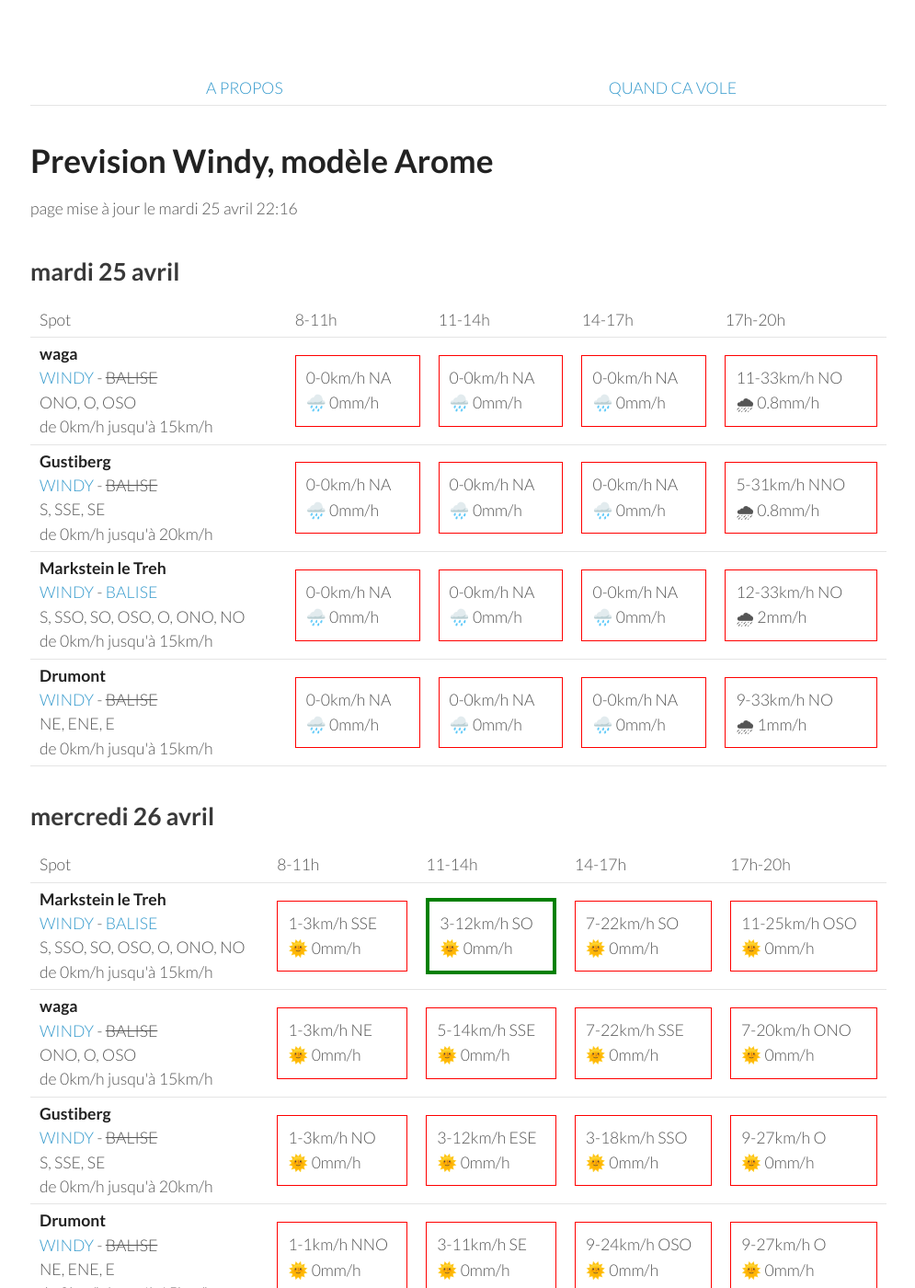
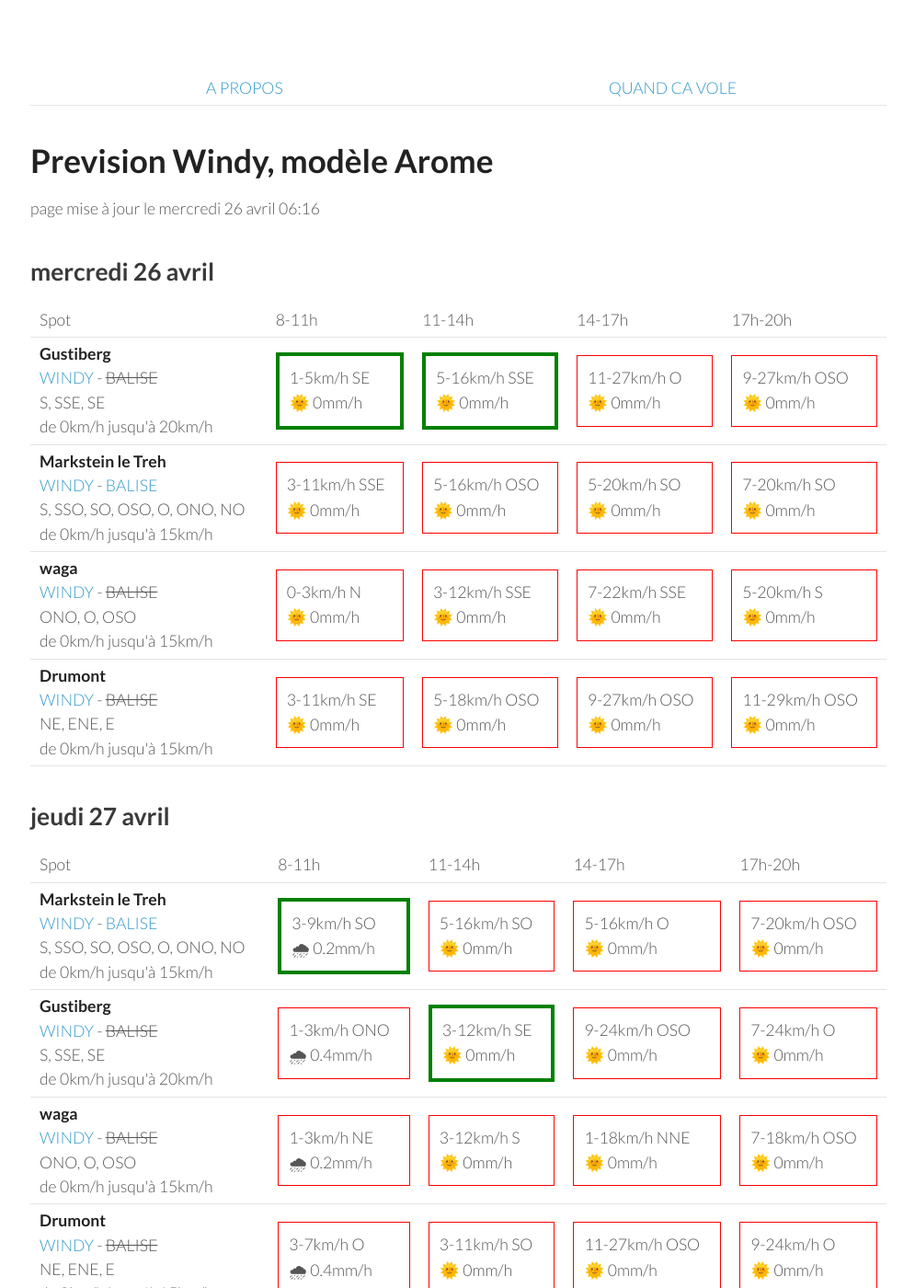
Before and after one commit to parapente-dans-le-nord/parapente-dans-le-nord.github.io, a Jekyll site: the page built from vosges.markdown, in a window 1280 px wide and 1400 px high. Shown: the whole window at 92% size, without its empty margins (25-1020 px from the left). Built offline with Jekyll 4.4.1, drawn with Linux system fonts in a browser that asks for light colours; some of the changed text lies outside the part shown.

Commit message:
update index.markdown

```diff
--- a/vosges.markdown
+++ b/vosges.markdown
@@ -7,60 +7,8 @@ title:  "Tous les spots"
 {: .links}
 
 # Prevision Windy, modèle Arome
-page mise à jour le mardi 25 avril 22:16
+page mise à jour le mercredi 26 avril 06:16
 
-## mardi 25 avril
-
-{::nomarkdown}
-<table>
-  <tbody>
-    <tr>
-      <td>Spot</td>
-      <td>8-11h</td>
-      <td>11-14h</td>
-      <td>14-17h</td>
-      <td>17h-20h</td>
-    </tr>
-<tr>
-        <td><strong>waga</strong><br><a href="https://windy.com/47.903/6.996?47.900,6.983,15">WINDY</a> - <span class="no-balise"> BALISE </span><br> <span class="vent-favorable">ONO, O, OSO</span><br><span class="force-vent">de 0km/h jusqu'à 15km/h</span> </td>
-
-            <td><div class="not-flyable"><p>0-0km/h NA</p><p>🌧️ 0mm/h</p></div></td>
-            <td><div class="not-flyable"><p>0-0km/h NA</p><p>🌧️ 0mm/h</p></div></td>
-            <td><div class="not-flyable"><p>0-0km/h NA</p><p>🌧️ 0mm/h</p></div></td>
-            <td><div class="not-flyable"><p>11-33km/h NO</p><p>🌧 0.8mm/h</p></div></td>
-
-    </tr>
-<tr>
-        <td><strong>Gustiberg</strong><br><a href="https://windy.com/47.894/6.934?47.891,6.934,15,m:eYYagmI">WINDY</a> - <span class="no-balise"> BALISE </span><br> <span class="vent-favorable">S, SSE, SE</span><br><span class="force-vent">de 0km/h jusqu'à 20km/h</span> </td>
-
-            <td><div class="not-flyable"><p>0-0km/h NA</p><p>🌧️ 0mm/h</p></div></td>
-            <td><div class="not-flyable"><p>0-0km/h NA</p><p>🌧️ 0mm/h</p></div></td>
-            <td><div class="not-flyable"><p>0-0km/h NA</p><p>🌧️ 0mm/h</p></div></td>
-            <td><div class="not-flyable"><p>5-31km/h NNO</p><p>🌧 0.8mm/h</p></div></td>
-
-    </tr>
-<tr>
-        <td><strong>Markstein le Treh</strong><br><a href="https://windy.com/47.926/7.012?47.505,7.012,8,m:eY1agmQ">WINDY</a> - <span class=""><a href="http://www.balisemeteo.com/balise.php?idBalise=136">BALISE</a> </span><br> <span class="vent-favorable">S, SSO, SO, OSO, O, ONO, NO</span><br><span class="force-vent">de 0km/h jusqu'à 15km/h</span> </td>
-
-            <td><div class="not-flyable"><p>0-0km/h NA</p><p>🌧️ 0mm/h</p></div></td>
-            <td><div class="not-flyable"><p>0-0km/h NA</p><p>🌧️ 0mm/h</p></div></td>
-            <td><div class="not-flyable"><p>0-0km/h NA</p><p>🌧️ 0mm/h</p></div></td>
-            <td><div class="not-flyable"><p>12-33km/h NO</p><p>🌧 2mm/h</p></div></td>
-
-    </tr>
-<tr>
-        <td><strong>Drumont</strong><br><a href="https://windy.com/47.898/6.919?47.687,6.919,9,m:eYYagmG">WINDY</a> - <span class="no-balise"> BALISE </span><br> <span class="vent-favorable">NE, ENE, E</span><br><span class="force-vent">de 0km/h jusqu'à 15km/h</span> </td>
-
-            <td><div class="not-flyable"><p>0-0km/h NA</p><p>🌧️ 0mm/h</p></div></td>
-            <td><div class="not-flyable"><p>0-0km/h NA</p><p>🌧️ 0mm/h</p></div></td>
-            <td><div class="not-flyable"><p>0-0km/h NA</p><p>🌧️ 0mm/h</p></div></td>
-            <td><div class="not-flyable"><p>9-33km/h NO</p><p>🌧 1mm/h</p></div></td>
-
-    </tr>
-
-</tbody>
-</table>
-{:/}
 ## mercredi 26 avril
 
 {::nomarkdown}
@@ -74,42 +22,42 @@ page mise à jour le mardi 25 avril 22:16
       <td>17h-20h</td>
     </tr>
 <tr>
+        <td><strong>Gustiberg</strong><br><a href="https://windy.com/47.894/6.934?47.891,6.934,15,m:eYYagmI">WINDY</a> - <span class="no-balise"> BALISE </span><br> <span class="vent-favorable">S, SSE, SE</span><br><span class="force-vent">de 0km/h jusqu'à 20km/h</span> </td>
+
+            <td><div class="flyable"><p>1-5km/h SE</p><p>🌞 0mm/h</p></div></td>
+            <td><div class="flyable"><p>5-16km/h SSE</p><p>🌞 0mm/h</p></div></td>
+            <td><div class="not-flyable"><p>11-27km/h O</p><p>🌞 0mm/h</p></div></td>
+            <td><div class="not-flyable"><p>9-27km/h OSO</p><p>🌞 0mm/h</p></div></td>
+
+
+    </tr>
+<tr>
         <td><strong>Markstein le Treh</strong><br><a href="https://windy.com/47.926/7.012?47.505,7.012,8,m:eY1agmQ">WINDY</a> - <span class=""><a href="http://www.balisemeteo.com/balise.php?idBalise=136">BALISE</a> </span><br> <span class="vent-favorable">S, SSO, SO, OSO, O, ONO, NO</span><br><span class="force-vent">de 0km/h jusqu'à 15km/h</span> </td>
 
-            <td><div class="not-flyable"><p>1-3km/h SSE</p><p>🌞 0mm/h</p></div></td>
-            <td><div class="flyable"><p>3-12km/h SO</p><p>🌞 0mm/h</p></div></td>
-            <td><div class="not-flyable"><p>7-22km/h SO</p><p>🌞 0mm/h</p></div></td>
-            <td><div class="not-flyable"><p>11-25km/h OSO</p><p>🌞 0mm/h</p></div></td>
+            <td><div class="not-flyable"><p>3-11km/h SSE</p><p>🌞 0mm/h</p></div></td>
+            <td><div class="not-flyable"><p>5-16km/h OSO</p><p>🌞 0mm/h</p></div></td>
+            <td><div class="not-flyable"><p>5-20km/h SO</p><p>🌞 0mm/h</p></div></td>
+            <td><div class="not-flyable"><p>7-20km/h SO</p><p>🌞 0mm/h</p></div></td>
 
 
     </tr>
 <tr>
         <td><strong>waga</strong><br><a href="https://windy.com/47.903/6.996?47.900,6.983,15">WINDY</a> - <span class="no-balise"> BALISE </span><br> <span class="vent-favorable">ONO, O, OSO</span><br><span class="force-vent">de 0km/h jusqu'à 15km/h</span> </td>
 
-            <td><div class="not-flyable"><p>1-3km/h NE</p><p>🌞 0mm/h</p></div></td>
-            <td><div class="not-flyable"><p>5-14km/h SSE</p><p>🌞 0mm/h</p></div></td>
+            <td><div class="not-flyable"><p>0-3km/h N</p><p>🌞 0mm/h</p></div></td>
+            <td><div class="not-flyable"><p>3-12km/h SSE</p><p>🌞 0mm/h</p></div></td>
             <td><div class="not-flyable"><p>7-22km/h SSE</p><p>🌞 0mm/h</p></div></td>
-            <td><div class="not-flyable"><p>7-20km/h ONO</p><p>🌞 0mm/h</p></div></td>
-
-
-    </tr>
-<tr>
-        <td><strong>Gustiberg</strong><br><a href="https://windy.com/47.894/6.934?47.891,6.934,15,m:eYYagmI">WINDY</a> - <span class="no-balise"> BALISE </span><br> <span class="vent-favorable">S, SSE, SE</span><br><span class="force-vent">de 0km/h jusqu'à 20km/h</span> </td>
-
-            <td><div class="not-flyable"><p>1-3km/h NO</p><p>🌞 0mm/h</p></div></td>
-            <td><div class="not-flyable"><p>3-12km/h ESE</p><p>🌞 0mm/h</p></div></td>
-            <td><div class="not-flyable"><p>3-18km/h SSO</p><p>🌞 0mm/h</p></div></td>
-            <td><div class="not-flyable"><p>9-27km/h O</p><p>🌞 0mm/h</p></div></td>
+            <td><div class="not-flyable"><p>5-20km/h S</p><p>🌞 0mm/h</p></div></td>
 
 
     </tr>
 <tr>
         <td><strong>Drumont</strong><br><a href="https://windy.com/47.898/6.919?47.687,6.919,9,m:eYYagmG">WINDY</a> - <span class="no-balise"> BALISE </span><br> <span class="vent-favorable">NE, ENE, E</span><br><span class="force-vent">de 0km/h jusqu'à 15km/h</span> </td>
 
-            <td><div class="not-flyable"><p>1-1km/h NNO</p><p>🌞 0mm/h</p></div></td>
             <td><div class="not-flyable"><p>3-11km/h SE</p><p>🌞 0mm/h</p></div></td>
-            <td><div class="not-flyable"><p>9-24km/h OSO</p><p>🌞 0mm/h</p></div></td>
-            <td><div class="not-flyable"><p>9-27km/h O</p><p>🌞 0mm/h</p></div></td>
+            <td><div class="not-flyable"><p>5-18km/h OSO</p><p>🌞 0mm/h</p></div></td>
+            <td><div class="not-flyable"><p>9-27km/h OSO</p><p>🌞 0mm/h</p></div></td>
+            <td><div class="not-flyable"><p>11-29km/h OSO</p><p>🌞 0mm/h</p></div></td>
 
 
     </tr>
@@ -132,40 +80,40 @@ page mise à jour le mardi 25 avril 22:16
 <tr>
         <td><strong>Markstein le Treh</strong><br><a href="https://windy.com/47.926/7.012?47.505,7.012,8,m:eY1agmQ">WINDY</a> - <span class=""><a href="http://www.balisemeteo.com/balise.php?idBalise=136">BALISE</a> </span><br> <span class="vent-favorable">S, SSO, SO, OSO, O, ONO, NO</span><br><span class="force-vent">de 0km/h jusqu'à 15km/h</span> </td>
 
-            <td><div class="not-flyable"><p>1-3km/h NNO</p><p>🌧 0.2mm/h</p></div></td>
-            <td><div class="flyable"><p>3-14km/h S</p><p>🌞 0mm/h</p></div></td>
-            <td><div class="not-flyable"><p>9-24km/h SO</p><p>🌧 0.6mm/h</p></div></td>
-            <td><div class="not-flyable"><p>7-27km/h OSO</p><p>🌞 0mm/h</p></div></td>
+            <td><div class="flyable"><p>3-9km/h SO</p><p>🌧 0.2mm/h</p></div></td>
+            <td><div class="not-flyable"><p>5-16km/h SO</p><p>🌞 0mm/h</p></div></td>
+            <td><div class="not-flyable"><p>5-16km/h O</p><p>🌞 0mm/h</p></div></td>
+            <td><div class="not-flyable"><p>7-20km/h OSO</p><p>🌞 0mm/h</p></div></td>
 
 
     </tr>
 <tr>
         <td><strong>Gustiberg</strong><br><a href="https://windy.com/47.894/6.934?47.891,6.934,15,m:eYYagmI">WINDY</a> - <span class="no-balise"> BALISE </span><br> <span class="vent-favorable">S, SSE, SE</span><br><span class="force-vent">de 0km/h jusqu'à 20km/h</span> </td>
 
-            <td><div class="not-flyable"><p>1-1km/h SSO</p><p>🌞 0mm/h</p></div></td>
-            <td><div class="not-flyable"><p>5-20km/h SSO</p><p>🌞 0mm/h</p></div></td>
-            <td><div class="not-flyable"><p>9-25km/h SO</p><p>🌧 0.4mm/h</p></div></td>
-            <td><div class="not-flyable"><p>9-25km/h OSO</p><p>🌞 0mm/h</p></div></td>
+            <td><div class="not-flyable"><p>1-3km/h ONO</p><p>🌧 0.4mm/h</p></div></td>
+            <td><div class="flyable"><p>3-12km/h SE</p><p>🌞 0mm/h</p></div></td>
+            <td><div class="not-flyable"><p>9-24km/h OSO</p><p>🌞 0mm/h</p></div></td>
+            <td><div class="not-flyable"><p>7-24km/h O</p><p>🌞 0mm/h</p></div></td>
 
 
     </tr>
 <tr>
         <td><strong>waga</strong><br><a href="https://windy.com/47.903/6.996?47.900,6.983,15">WINDY</a> - <span class="no-balise"> BALISE </span><br> <span class="vent-favorable">ONO, O, OSO</span><br><span class="force-vent">de 0km/h jusqu'à 15km/h</span> </td>
 
-            <td><div class="not-flyable"><p>0-3km/h ESE</p><p>🌞 0mm/h</p></div></td>
-            <td><div class="not-flyable"><p>5-18km/h S</p><p>🌞 0mm/h</p></div></td>
-            <td><div class="not-flyable"><p>7-24km/h SO</p><p>🌧 0.4mm/h</p></div></td>
-            <td><div class="not-flyable"><p>7-25km/h SO</p><p>🌞 0mm/h</p></div></td>
+            <td><div class="not-flyable"><p>1-3km/h NE</p><p>🌧 0.2mm/h</p></div></td>
+            <td><div class="not-flyable"><p>3-12km/h S</p><p>🌞 0mm/h</p></div></td>
+            <td><div class="not-flyable"><p>1-18km/h NNE</p><p>🌞 0mm/h</p></div></td>
+            <td><div class="not-flyable"><p>7-18km/h OSO</p><p>🌞 0mm/h</p></div></td>
 
 
     </tr>
 <tr>
         <td><strong>Drumont</strong><br><a href="https://windy.com/47.898/6.919?47.687,6.919,9,m:eYYagmG">WINDY</a> - <span class="no-balise"> BALISE </span><br> <span class="vent-favorable">NE, ENE, E</span><br><span class="force-vent">de 0km/h jusqu'à 15km/h</span> </td>
 
-            <td><div class="not-flyable"><p>1-3km/h SSE</p><p>🌞 0mm/h</p></div></td>
-            <td><div class="not-flyable"><p>5-20km/h SSO</p><p>🌞 0mm/h</p></div></td>
-            <td><div class="not-flyable"><p>9-25km/h SO</p><p>🌧 0.4mm/h</p></div></td>
-            <td><div class="not-flyable"><p>9-27km/h OSO</p><p>🌞 0mm/h</p></div></td>
+            <td><div class="not-flyable"><p>3-7km/h O</p><p>🌧 0.4mm/h</p></div></td>
+            <td><div class="not-flyable"><p>3-11km/h SO</p><p>🌞 0mm/h</p></div></td>
+            <td><div class="not-flyable"><p>11-27km/h OSO</p><p>🌞 0mm/h</p></div></td>
+            <td><div class="not-flyable"><p>9-24km/h O</p><p>🌞 0mm/h</p></div></td>
 
 
     </tr>
@@ -188,40 +136,40 @@ page mise à jour le mardi 25 avril 22:16
 <tr>
         <td><strong>waga</strong><br><a href="https://windy.com/47.903/6.996?47.900,6.983,15">WINDY</a> - <span class="no-balise"> BALISE </span><br> <span class="vent-favorable">ONO, O, OSO</span><br><span class="force-vent">de 0km/h jusqu'à 15km/h</span> </td>
 
-            <td><div class="not-flyable"><p>16-57km/h O</p><p>🌧 1.8mm/h</p></div></td>
-            <td><div class="not-flyable"><p>18-57km/h O</p><p>🌧 0.3mm/h</p></div></td>
+            <td><div class="not-flyable"><p>16-51km/h OSO</p><p>🌞 0mm/h</p></div></td>
+            <td><div class="not-flyable"><p>14-53km/h OSO</p><p>🌧 2.7mm/h</p></div></td>
             <td><div class="not-flyable"><p>20-61km/h O</p><p>🌧 1.1mm/h</p></div></td>
-            <td><div class="not-flyable"><p>18-62km/h O</p><p>🌧 0.8mm/h</p></div></td>
+            <td><div class="not-flyable"><p>18-66km/h O</p><p>🌧 1.4mm/h</p></div></td>
 
 
     </tr>
 <tr>
         <td><strong>Markstein le Treh</strong><br><a href="https://windy.com/47.926/7.012?47.505,7.012,8,m:eY1agmQ">WINDY</a> - <span class=""><a href="http://www.balisemeteo.com/balise.php?idBalise=136">BALISE</a> </span><br> <span class="vent-favorable">S, SSO, SO, OSO, O, ONO, NO</span><br><span class="force-vent">de 0km/h jusqu'à 15km/h</span> </td>
 
-            <td><div class="not-flyable"><p>16-51km/h OSO</p><p>🌧 0.4mm/h</p></div></td>
-            <td><div class="not-flyable"><p>16-55km/h OSO</p><p>🌧 1.9mm/h</p></div></td>
-            <td><div class="not-flyable"><p>22-66km/h OSO</p><p>🌧 0.8mm/h</p></div></td>
-            <td><div class="not-flyable"><p>20-66km/h O</p><p>🌧 1.7mm/h</p></div></td>
+            <td><div class="not-flyable"><p>16-50km/h OSO</p><p>🌧 0.4mm/h</p></div></td>
+            <td><div class="not-flyable"><p>14-53km/h OSO</p><p>🌧 2.7mm/h</p></div></td>
+            <td><div class="not-flyable"><p>20-59km/h O</p><p>🌧 1mm/h</p></div></td>
+            <td><div class="not-flyable"><p>18-64km/h O</p><p>🌧 1.2mm/h</p></div></td>
 
 
     </tr>
 <tr>
         <td><strong>Drumont</strong><br><a href="https://windy.com/47.898/6.919?47.687,6.919,9,m:eYYagmG">WINDY</a> - <span class="no-balise"> BALISE </span><br> <span class="vent-favorable">NE, ENE, E</span><br><span class="force-vent">de 0km/h jusqu'à 15km/h</span> </td>
 
-            <td><div class="not-flyable"><p>14-46km/h OSO</p><p>🌧 2.4mm/h</p></div></td>
-            <td><div class="not-flyable"><p>18-50km/h OSO</p><p>🌧 0.3mm/h</p></div></td>
-            <td><div class="not-flyable"><p>18-53km/h OSO</p><p>🌧 1.8mm/h</p></div></td>
-            <td><div class="not-flyable"><p>18-57km/h O</p><p>🌧 0.9mm/h</p></div></td>
+            <td><div class="not-flyable"><p>14-40km/h OSO</p><p>🌧 0.2mm/h</p></div></td>
+            <td><div class="not-flyable"><p>12-44km/h OSO</p><p>🌧 4.4mm/h</p></div></td>
+            <td><div class="not-flyable"><p>20-51km/h O</p><p>🌧 1.8mm/h</p></div></td>
+            <td><div class="not-flyable"><p>18-62km/h O</p><p>🌧 1.8mm/h</p></div></td>
 
 
     </tr>
 <tr>
         <td><strong>Gustiberg</strong><br><a href="https://windy.com/47.894/6.934?47.891,6.934,15,m:eYYagmI">WINDY</a> - <span class="no-balise"> BALISE </span><br> <span class="vent-favorable">S, SSE, SE</span><br><span class="force-vent">de 0km/h jusqu'à 20km/h</span> </td>
 
-            <td><div class="not-flyable"><p>14-48km/h OSO</p><p>🌧 2.3mm/h</p></div></td>
-            <td><div class="not-flyable"><p>18-51km/h OSO</p><p>🌧 0.3mm/h</p></div></td>
-            <td><div class="not-flyable"><p>20-55km/h OSO</p><p>🌧 1.6mm/h</p></div></td>
-            <td><div class="not-flyable"><p>18-59km/h O</p><p>🌧 0.9mm/h</p></div></td>
+            <td><div class="not-flyable"><p>14-42km/h OSO</p><p>🌧 0.2mm/h</p></div></td>
+            <td><div class="not-flyable"><p>12-46km/h OSO</p><p>🌧 4mm/h</p></div></td>
+            <td><div class="not-flyable"><p>20-53km/h O</p><p>🌧 1.6mm/h</p></div></td>
+            <td><div class="not-flyable"><p>18-62km/h O</p><p>🌧 1.8mm/h</p></div></td>
 
 
     </tr>
@@ -242,42 +190,42 @@ page mise à jour le mardi 25 avril 22:16
       <td>17h-20h</td>
     </tr>
 <tr>
-        <td><strong>Markstein le Treh</strong><br><a href="https://windy.com/47.926/7.012?47.505,7.012,8,m:eY1agmQ">WINDY</a> - <span class=""><a href="http://www.balisemeteo.com/balise.php?idBalise=136">BALISE</a> </span><br> <span class="vent-favorable">S, SSO, SO, OSO, O, ONO, NO</span><br><span class="force-vent">de 0km/h jusqu'à 15km/h</span> </td>
-
-            <td><div class="not-flyable"><p>7-27km/h ONO</p><p>🌞 0mm/h</p></div></td>
-            <td><div class="not-flyable"><p>1-24km/h S</p><p>🌞 0mm/h</p></div></td>
-            <td><div class="not-flyable"><p>3-18km/h SSE</p><p>🌞 0mm/h</p></div></td>
-            <td><div class="not-flyable"><p>9-29km/h E</p><p>🌞 0mm/h</p></div></td>
-
-
-    </tr>
-<tr>
         <td><strong>waga</strong><br><a href="https://windy.com/47.903/6.996?47.900,6.983,15">WINDY</a> - <span class="no-balise"> BALISE </span><br> <span class="vent-favorable">ONO, O, OSO</span><br><span class="force-vent">de 0km/h jusqu'à 15km/h</span> </td>
 
-            <td><div class="not-flyable"><p>5-27km/h NO</p><p>🌞 0mm/h</p></div></td>
-            <td><div class="not-flyable"><p>3-24km/h OSO</p><p>🌞 0mm/h</p></div></td>
+            <td><div class="not-flyable"><p>7-31km/h NO</p><p>🌞 0mm/h</p></div></td>
+            <td><div class="not-flyable"><p>7-29km/h ONO</p><p>🌞 0mm/h</p></div></td>
             <td><div class="not-flyable"><p>5-20km/h O</p><p>🌞 0mm/h</p></div></td>
             <td><div class="not-flyable"><p>5-22km/h N</p><p>🌞 0mm/h</p></div></td>
 
 
     </tr>
 <tr>
+        <td><strong>Drumont</strong><br><a href="https://windy.com/47.898/6.919?47.687,6.919,9,m:eYYagmG">WINDY</a> - <span class="no-balise"> BALISE </span><br> <span class="vent-favorable">NE, ENE, E</span><br><span class="force-vent">de 0km/h jusqu'à 15km/h</span> </td>
+
+            <td><div class="not-flyable"><p>5-22km/h NO</p><p>🌞 0mm/h</p></div></td>
+            <td><div class="not-flyable"><p>7-25km/h ONO</p><p>🌞 0mm/h</p></div></td>
+            <td><div class="not-flyable"><p>5-22km/h ONO</p><p>🌞 0mm/h</p></div></td>
+            <td><div class="not-flyable"><p>7-24km/h NNO</p><p>🌞 0mm/h</p></div></td>
+
+
+    </tr>
+<tr>
         <td><strong>Gustiberg</strong><br><a href="https://windy.com/47.894/6.934?47.891,6.934,15,m:eYYagmI">WINDY</a> - <span class="no-balise"> BALISE </span><br> <span class="vent-favorable">S, SSE, SE</span><br><span class="force-vent">de 0km/h jusqu'à 20km/h</span> </td>
 
-            <td><div class="not-flyable"><p>5-22km/h NO</p><p>🌞 0mm/h</p></div></td>
-            <td><div class="not-flyable"><p>3-20km/h O</p><p>🌞 0mm/h</p></div></td>
+            <td><div class="not-flyable"><p>5-24km/h NO</p><p>🌞 0mm/h</p></div></td>
+            <td><div class="not-flyable"><p>7-27km/h ONO</p><p>🌞 0mm/h</p></div></td>
             <td><div class="not-flyable"><p>5-22km/h O</p><p>🌞 0mm/h</p></div></td>
             <td><div class="not-flyable"><p>5-24km/h NNO</p><p>🌞 0mm/h</p></div></td>
 
 
     </tr>
 <tr>
-        <td><strong>Drumont</strong><br><a href="https://windy.com/47.898/6.919?47.687,6.919,9,m:eYYagmG">WINDY</a> - <span class="no-balise"> BALISE </span><br> <span class="vent-favorable">NE, ENE, E</span><br><span class="force-vent">de 0km/h jusqu'à 15km/h</span> </td>
+        <td><strong>Markstein le Treh</strong><br><a href="https://windy.com/47.926/7.012?47.505,7.012,8,m:eY1agmQ">WINDY</a> - <span class=""><a href="http://www.balisemeteo.com/balise.php?idBalise=136">BALISE</a> </span><br> <span class="vent-favorable">S, SSO, SO, OSO, O, ONO, NO</span><br><span class="force-vent">de 0km/h jusqu'à 15km/h</span> </td>
 
-            <td><div class="not-flyable"><p>3-20km/h NNO</p><p>🌞 0mm/h</p></div></td>
-            <td><div class="not-flyable"><p>3-20km/h O</p><p>🌞 0mm/h</p></div></td>
-            <td><div class="not-flyable"><p>5-22km/h ONO</p><p>🌞 0mm/h</p></div></td>
-            <td><div class="not-flyable"><p>7-24km/h NNO</p><p>🌞 0mm/h</p></div></td>
+            <td><div class="not-flyable"><p>7-29km/h ONO</p><p>🌞 0mm/h</p></div></td>
+            <td><div class="not-flyable"><p>7-27km/h ONO</p><p>🌞 0mm/h</p></div></td>
+            <td><div class="not-flyable"><p>5-22km/h O</p><p>🌞 0mm/h</p></div></td>
+            <td><div class="not-flyable"><p>5-22km/h NNE</p><p>🌞 0mm/h</p></div></td>
 
 
     </tr>
@@ -308,22 +256,22 @@ page mise à jour le mardi 25 avril 22:16
 
     </tr>
 <tr>
-        <td><strong>Markstein le Treh</strong><br><a href="https://windy.com/47.926/7.012?47.505,7.012,8,m:eY1agmQ">WINDY</a> - <span class=""><a href="http://www.balisemeteo.com/balise.php?idBalise=136">BALISE</a> </span><br> <span class="vent-favorable">S, SSO, SO, OSO, O, ONO, NO</span><br><span class="force-vent">de 0km/h jusqu'à 15km/h</span> </td>
-
-            <td><div class="flyable"><p>1-9km/h ONO</p><p>🌧 3.2mm/h</p></div></td>
-            <td><div class="not-flyable"><p>5-18km/h ONO</p><p>🌧 4.1mm/h</p></div></td>
-            <td><div class="not-flyable"><p>11-31km/h NO</p><p>🌧 2.7mm/h</p></div></td>
-            <td><div class="not-flyable"><p>9-35km/h NO</p><p>🌧 1.8mm/h</p></div></td>
-
-
-    </tr>
-<tr>
         <td><strong>Gustiberg</strong><br><a href="https://windy.com/47.894/6.934?47.891,6.934,15,m:eYYagmI">WINDY</a> - <span class="no-balise"> BALISE </span><br> <span class="vent-favorable">S, SSE, SE</span><br><span class="force-vent">de 0km/h jusqu'à 20km/h</span> </td>
 
             <td><div class="not-flyable"><p>5-14km/h ENE</p><p>🌞 0mm/h</p></div></td>
             <td><div class="not-flyable"><p>5-20km/h ENE</p><p>🌞 0mm/h</p></div></td>
             <td><div class="not-flyable"><p>1-20km/h E</p><p>🌧 0.3mm/h</p></div></td>
             <td><div class="not-flyable"><p>5-18km/h ENE</p><p>🌧 0.6mm/h</p></div></td>
+
+
+    </tr>
+<tr>
+        <td><strong>Markstein le Treh</strong><br><a href="https://windy.com/47.926/7.012?47.505,7.012,8,m:eY1agmQ">WINDY</a> - <span class=""><a href="http://www.balisemeteo.com/balise.php?idBalise=136">BALISE</a> </span><br> <span class="vent-favorable">S, SSO, SO, OSO, O, ONO, NO</span><br><span class="force-vent">de 0km/h jusqu'à 15km/h</span> </td>
+
+            <td><div class="not-flyable"><p>5-16km/h NE</p><p>🌞 0mm/h</p></div></td>
+            <td><div class="not-flyable"><p>7-25km/h ENE</p><p>🌞 0mm/h</p></div></td>
+            <td><div class="not-flyable"><p>5-24km/h ENE</p><p>🌧 0.3mm/h</p></div></td>
+            <td><div class="not-flyable"><p>7-24km/h NE</p><p>🌧 0.3mm/h</p></div></td>
 
 
     </tr>
```
